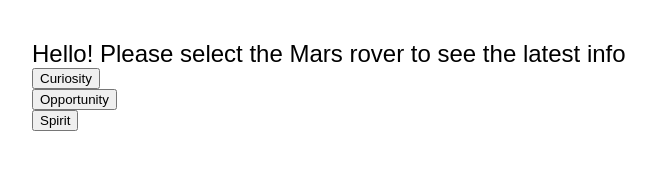
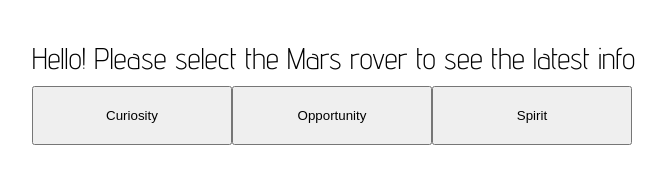
Before and after one commit to t-kubrak/ijnd-mars-dashboard, a website: page src/public/index.html in a window 1280 px wide. Shown: the whole page, without its empty margins (8-674 px from the left). Drawn offline with nearby package versions, Linux system fonts and the light colour scheme.

Commit message:
feat: update styles

```diff
--- a/src/public/assets/stylesheets/index.css
+++ b/src/public/assets/stylesheets/index.css
@@ -6,6 +6,8 @@
   flex-direction: column;
   font-family: Arial;
   min-height: 100vh;
+  font-family: 'Advent Pro', sans-serif;
+  font-size: 20px;
 }
 
 header {
@@ -24,6 +26,9 @@
 /* -------------------  TABLET  --------------------- */
 @media (min-width: 768px) {
   /* use mobile */
+  .li-buttons li {
+    display: inline-block;
+  }
 }
 
 /* -------------------  DESKTOP  -------------------- */
@@ -41,3 +46,9 @@
 .li-buttons, .li-photos {
   list-style: none;
 }
+
+.btnRover {
+  margin: 10px 0;
+  width: 200px;
+  padding: 20px;
+}
--- a/src/public/assets/stylesheets/resets.css
+++ b/src/public/assets/stylesheets/resets.css
@@ -18,6 +18,6 @@
 }
 
 img {
-  max-width: 100%;
+  width: 100%;
   height: auto;
 }
--- a/src/public/index.html
+++ b/src/public/index.html
@@ -6,6 +6,8 @@
     <meta name="viewport" content="width=device-width, initial-scale=1.0">
     <meta http-equiv="X-UA-Compatible" content="ie=edge">
     <link rel="stylesheet" href="assets/stylesheets/index.css">
+    <link rel="preconnect" href="https://fonts.gstatic.com">
+    <link href="https://fonts.googleapis.com/css2?family=Advent+Pro:wght@300&display=swap" rel="stylesheet">
     <title>Document</title>
 </head>
 
```
